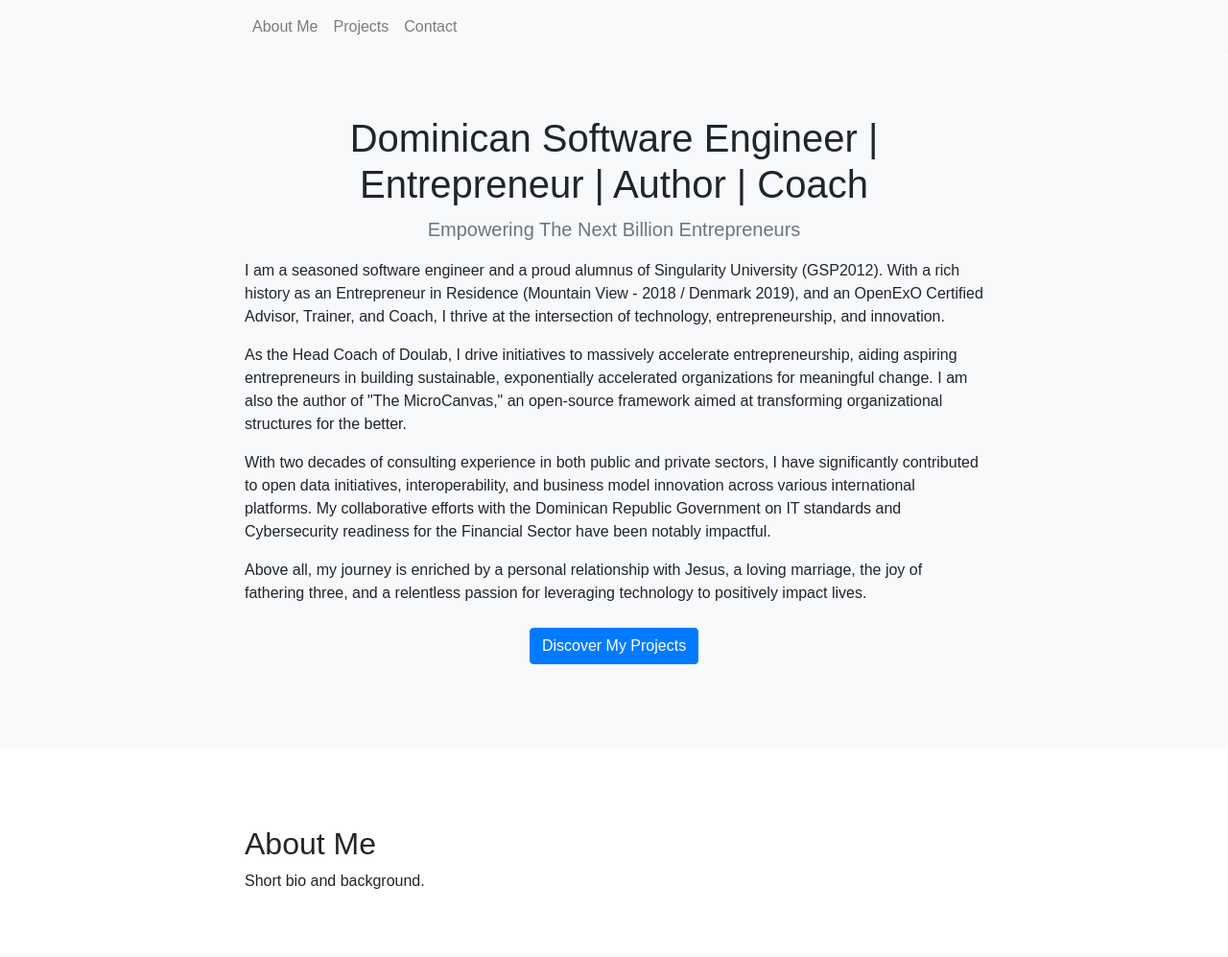
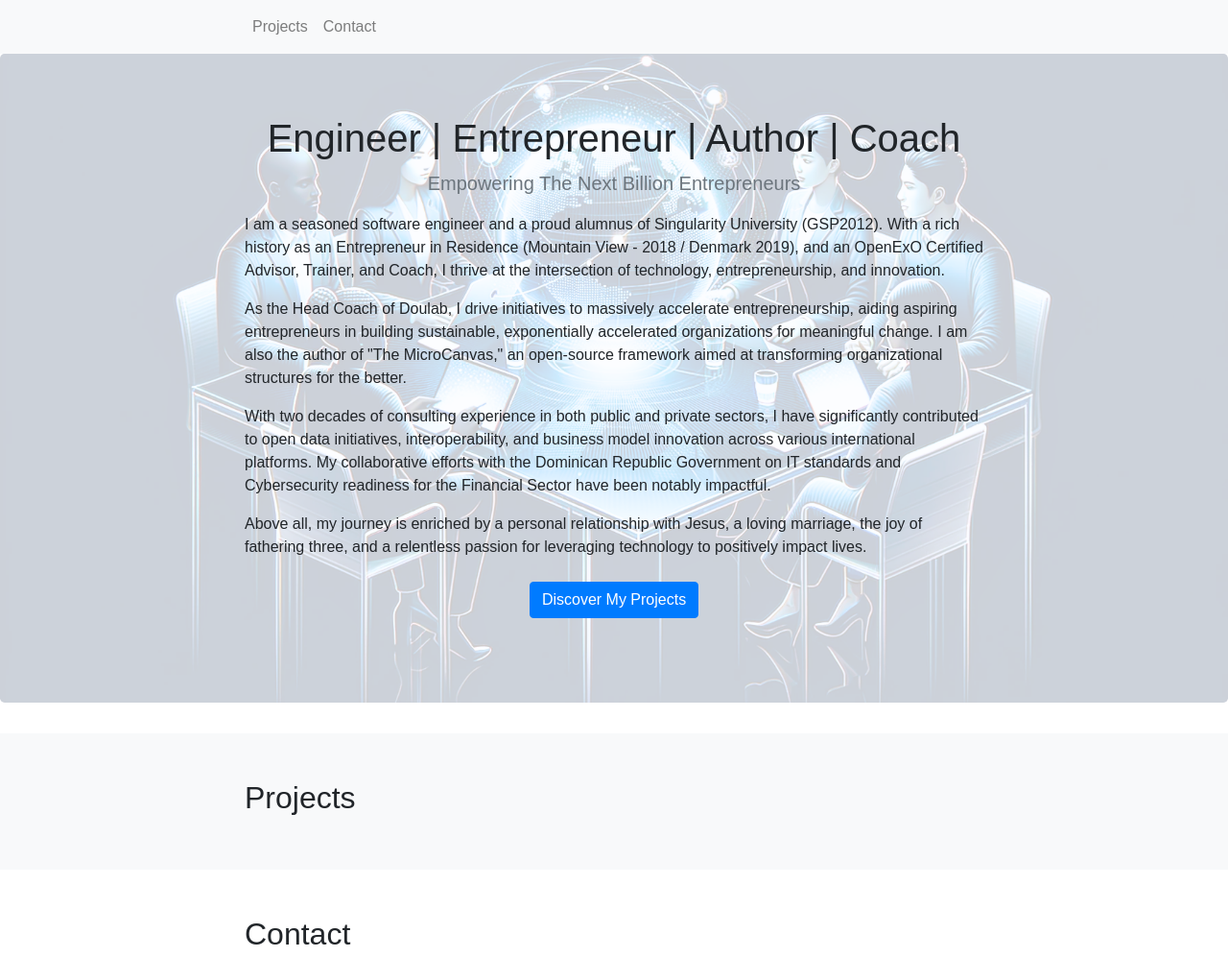
Before and after one commit to lasantiago/lasantiago, a plain HTML site: page index.html in a window 1280 px wide. Shown: the part 80-1077 px from the top of the page at 96% size. Drawn offline with nearby package versions, Linux system fonts and the light colour scheme.

Commit message:
added the jumbotron image and updated the text

```diff
--- a/css/style.css
+++ b/css/style.css
@@ -8,3 +8,12 @@ body {
 .container {
     max-width: 800px;
 }
+
+/* style.css */
+.jumbotron {
+    background-color: #f8f9fa; /* This is a light grey background */
+    /* Optional: Add a background image */
+    background-image: url('../img/jumbotron.png');
+    background-size: cover;
+    background-position: center;
+}
--- a/index.html
+++ b/index.html
@@ -23,7 +23,6 @@
             </button>
             <div class="collapse navbar-collapse" id="navbarNav">
                 <ul class="navbar-nav">
-                    <li class="nav-item"><a class="nav-link" href="#about">About Me</a></li>
                     <li class="nav-item"><a class="nav-link" href="#projects">Projects</a></li>
                     <li class="nav-item"><a class="nav-link" href="#contact">Contact</a></li>
                 </ul>
@@ -32,7 +31,7 @@
     </nav>
     <section class="jumbotron text-center bg-light">
         <div class="container">
-            <h1 class="jumbotron-heading">Dominican Software Engineer | Entrepreneur | Author | Coach</h1>
+            <h1 class="jumbotron-heading">Engineer | Entrepreneur | Author | Coach</h1>
             <p class="lead text-muted">Empowering The Next Billion Entrepreneurs</p>
             <p class="text-left">
                 I am a seasoned software engineer and a proud alumnus of Singularity University (GSP2012). With a rich history as an Entrepreneur in Residence (Mountain View - 2018 / Denmark 2019), and an OpenExO Certified Advisor, Trainer, and Coach, I thrive at the intersection of technology, entrepreneurship, and innovation.
@@ -47,12 +46,6 @@
                 Above all, my journey is enriched by a personal relationship with Jesus, a loving marriage, the joy of fathering three, and a relentless passion for leveraging technology to positively impact lives.
             </p>
             <p><a class="btn btn-primary my-2" href="#projects">Discover My Projects</a></p>
-        </div>
-    </section>
-    <section id="about" class="py-5">
-        <div class="container">
-            <h2>About Me</h2>
-            <p>Short bio and background.</p>
         </div>
     </section>
     <section id="projects" class="py-5 bg-light">
```
Also changed, not shown: img/jumbotron.png (added).
